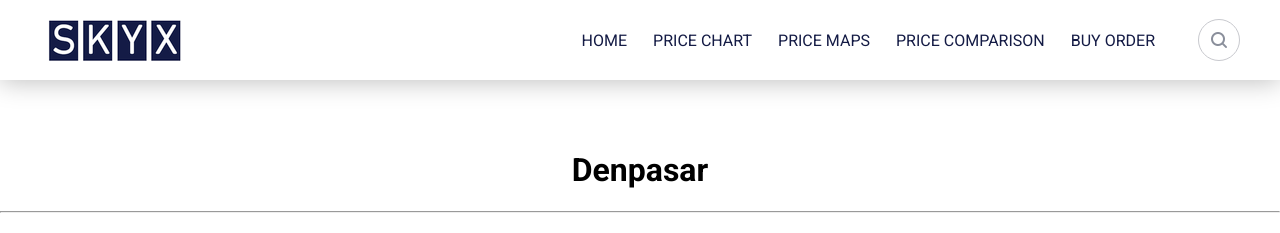
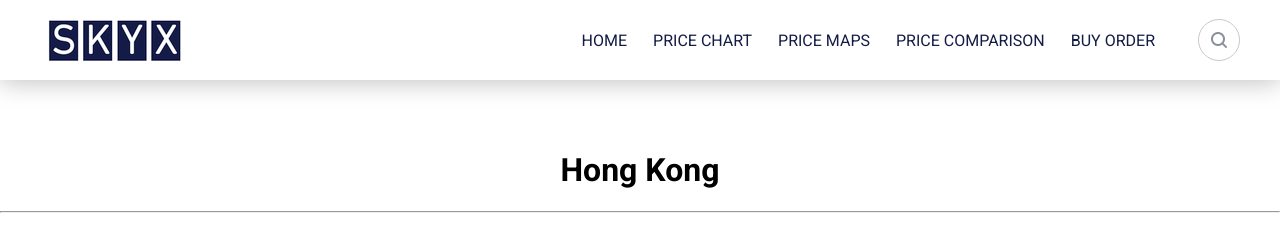
Before and after one commit to tanzhuoyao-nus/SkyX, a React (Create React App) app in the folder my-app/: page /pricechart/hongkong in a window 1280 px wide. Shown: the top 233 px of the page. Built offline with nearby package versions, Linux system fonts and the light colour scheme; no server answers; the database is empty.

Commit message:
904am - Chart pages

```diff
--- a/my-app/src/pages/Hongkong.jsx
+++ b/my-app/src/pages/Hongkong.jsx
@@ -10,7 +10,7 @@ function HongKong () {
         <div>
                 {/* Navbar */}
                 <Navbar/>
-                <h1> Denpasar </h1>
+                <h1> Hong Kong </h1>
                 {/* Chart */}
                 <hr></hr>
                 <Chart name={"Hong Kong"} />
```
